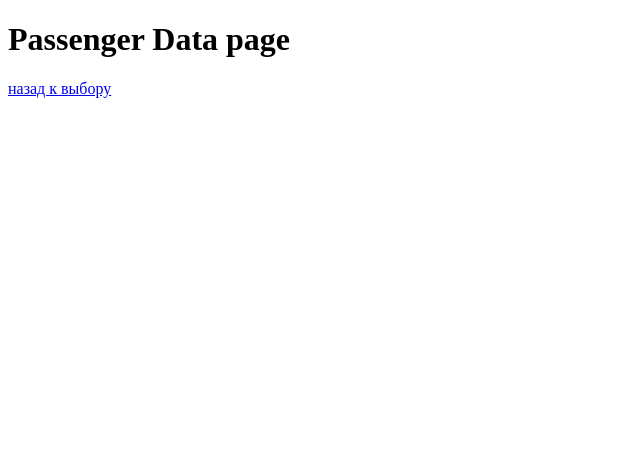
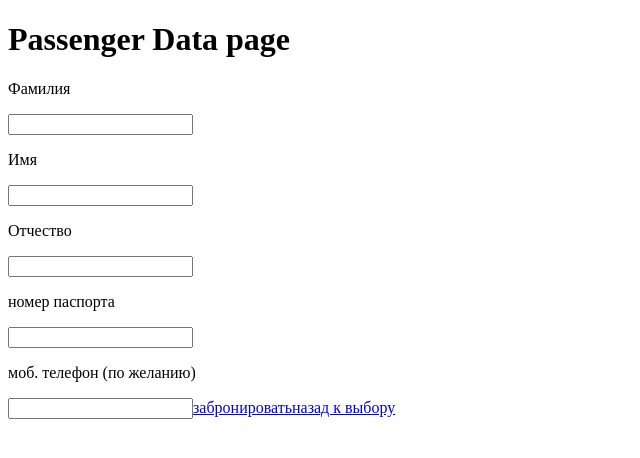
Before and after one commit to NikDoe/tutu-frontend, a React (Create React App) app: page /data in a window 1280 px wide. Shown: the top 458 px of the page, without its empty margins (0-640 px from the left). Built offline with nearby package versions, Linux system fonts and the light colour scheme.

Commit message:
feature(tutu): store data in one object
- add success route;
- refactor passenger data component, add inputs for data;
- set booked ticket data;

```diff
--- a/src/App.js
+++ b/src/App.js
@@ -4,6 +4,7 @@ import Trains from './pages/Trains';
 import PageNotFound from './pages/PageNotFound';
 import Places from './pages/Places';
 import PassengerData from './pages/PassengerData';
+import Success from './pages/Success';
 
 function App() {
 	return (
@@ -13,6 +14,7 @@ function App() {
 				<Route path="/trains" element={<Trains />} />
 				<Route path="/places" element={<Places />} />
 				<Route path="/data" element={<PassengerData />} />
+				<Route path="/success" element={<Success />} />
 				<Route path="*" element={<PageNotFound />} />
 			</Routes>
 		</div>
--- a/src/components/Train.jsx
+++ b/src/components/Train.jsx
@@ -1,12 +1,26 @@
 import { Link } from 'react-router-dom';
+import { useDispatch } from 'react-redux';
+import { setBookedTicket } from '../store/slices/trainSlice';
 
 export default function Train({ depFrom, arrivalTo }) {
+	const dispatch = useDispatch();
+
+	const onClickChooseSeats = () => {
+		const way = {
+			from: depFrom,
+			to: arrivalTo,
+		};
+		dispatch(setBookedTicket(way));
+	};
+
 	return (
 		<div>
 			<div>
 				<span>{depFrom}-</span>
 				<span>{arrivalTo}</span>
-				<Link to={'/places'}>выбрать места</Link>
+				<Link onClick={onClickChooseSeats} to={'/places'}>
+					выбрать места
+				</Link>
 			</div>
 		</div>
 	);
--- a/src/pages/PassengerData.jsx
+++ b/src/pages/PassengerData.jsx
@@ -1,9 +1,25 @@
 import { Link } from 'react-router-dom';
 
 export default function PassengerData() {
+	const onClickBookTicket = () => {
+		console.log('билет забронирован');
+	};
 	return (
 		<div>
 			<h1>Passenger Data page</h1>
+			<p>Фамилия</p>
+			<input type="text" />
+			<p>Имя</p>
+			<input type="text" />
+			<p>Отчество</p>
+			<input type="text" />
+			<p>номер паспорта</p>
+			<input type="text" />
+			<p>моб. телефон (по желанию)</p>
+			<input type="text" />
+			<Link to="/success" onClick={onClickBookTicket}>
+				забронировать
+			</Link>
 			<Link to={'/'}>назад к выбору</Link>
 		</div>
 	);
--- a/src/pages/Places.jsx
+++ b/src/pages/Places.jsx
@@ -1,10 +1,11 @@
 import { Link } from 'react-router-dom';
 import { useMemo } from 'react';
 import debounce from 'lodash.debounce';
-import { setVan, setSeat } from '../store/slices/trainSlice';
-import { useDispatch } from 'react-redux';
+import { setVan, setSeat, setBookedTicket } from '../store/slices/trainSlice';
+import { useDispatch, useSelector } from 'react-redux';
 
 export default function Places() {
+	const { seat, van } = useSelector(state => state.trains);
 	const dispatch = useDispatch();
 
 	const updateValue = useMemo(
@@ -20,6 +21,14 @@ export default function Places() {
 		updateValue(e.target.value, setSeat);
 	};
 
+	const onClickInsertData = () => {
+		const place = {
+			van: van ? van : 'любой',
+			seat: seat ? seat : 'любое',
+		};
+		dispatch(setBookedTicket(place));
+	};
+
 	return (
 		<div>
 			<h1>Seats page</h1>
@@ -27,7 +36,9 @@ export default function Places() {
 			<input onChange={onInputVan} type="text" />
 			<p>выберите место</p>
 			<input onChange={onInputSeat} type="text" />
-			<Link to="/data">перейти к вводу данных</Link>
+			<Link onClick={onClickInsertData} to="/data">
+				перейти к вводу данных
+			</Link>
 			<Link to={'/'}>назад к выбору</Link>
 		</div>
 	);
--- /dev/null
+++ b/src/pages/Success.jsx
@@ -0,0 +1,10 @@
+import { Link } from 'react-router-dom';
+
+export default function Success() {
+	return (
+		<div>
+			<h1>поздравляем, билет забронирован🥳</h1>
+			<Link to={'/'}>назад к выбору</Link>
+		</div>
+	);
+}
--- a/src/store/slices/trainSlice.js
+++ b/src/store/slices/trainSlice.js
@@ -29,7 +29,7 @@ export const trainSlice = createSlice({
 			state.seat = action.payload;
 		},
 		setBookedTicket: (state, action) => {
-			state.bookedTicket = { ...action.payload };
+			state.bookedTicket = { ...state.bookedTicket, ...action.payload };
 			console.log(state.bookedTicket);
 		},
 	},
```
